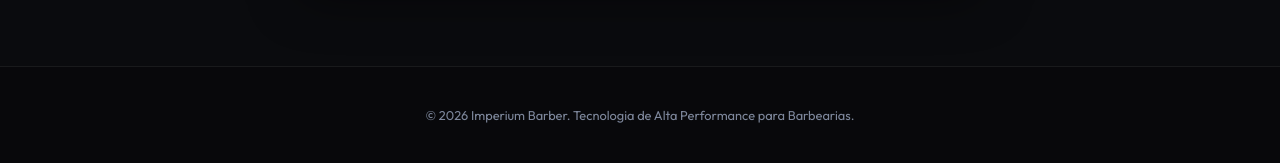
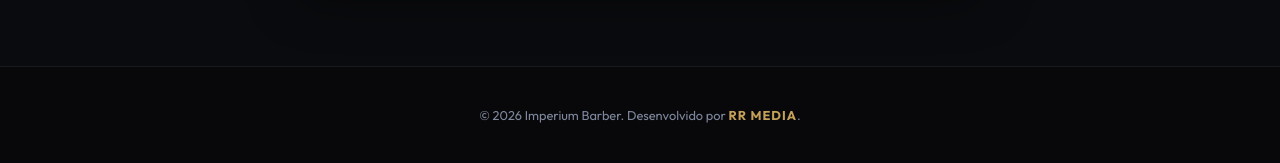
Before and after one commit to elysonedu-ui/imperium-barber-engine, a Flask app: page / in a window 1280 px wide. Shown: the part 4603-4766 px from the top of the page. Run offline with Flask 3, Linux system fonts and the light colour scheme; data that the repository does not hold is empty.

Commit message:
Branding: Adicionar RR Media no rodape

```diff
--- a/templates/index.html
+++ b/templates/index.html
@@ -339,7 +339,7 @@
     </div>
 
     <footer class="footer">
-        <p>&copy; 2026 Imperium Barber. Tecnologia de Alta Performance para Barbearias.</p>
+        <p>&copy; 2026 Imperium Barber. Desenvolvido por <strong style="color: var(--gold); letter-spacing: 1px;">RR MEDIA</strong>.</p>
     </footer>
 
     <script src="/static/app.js"></script>
```
